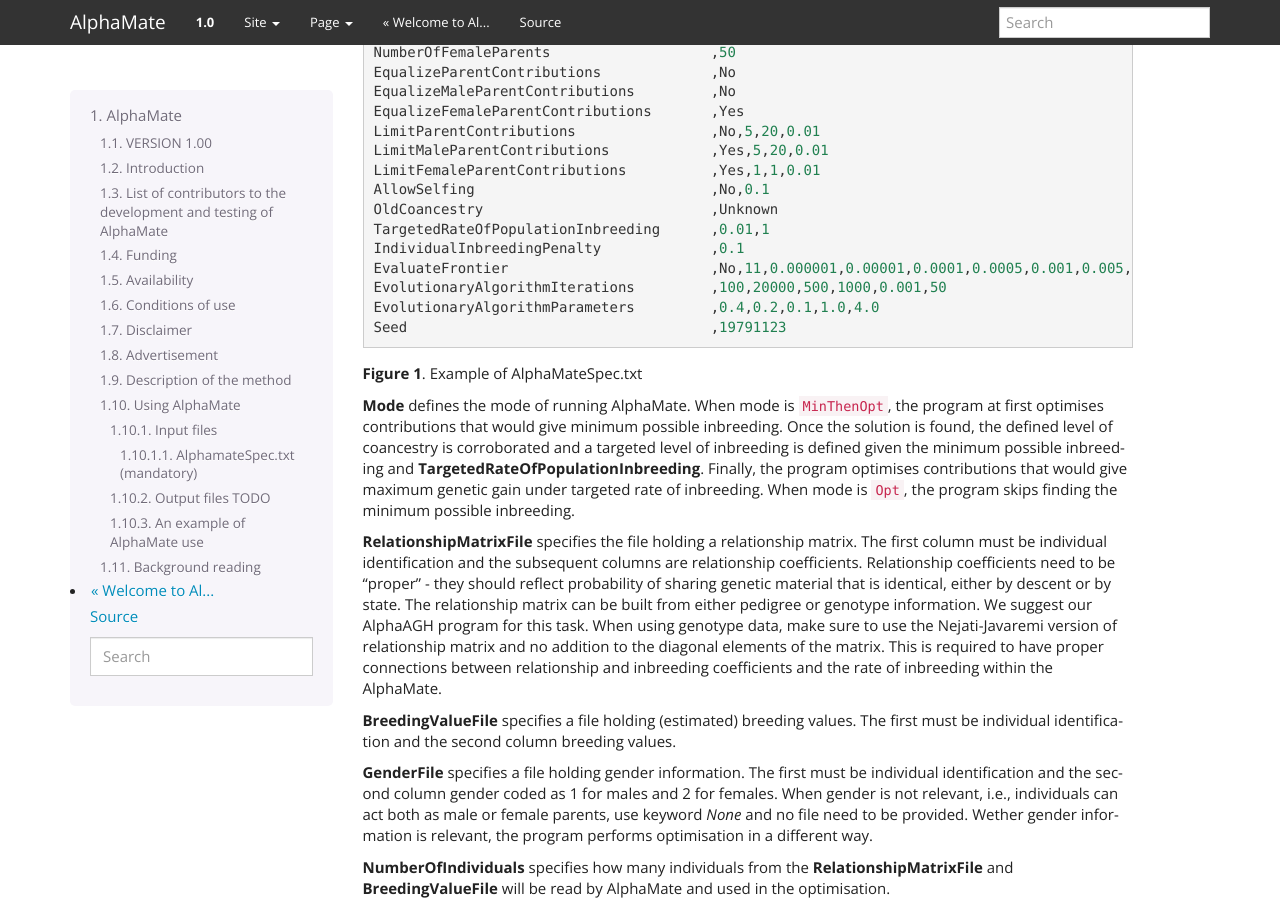
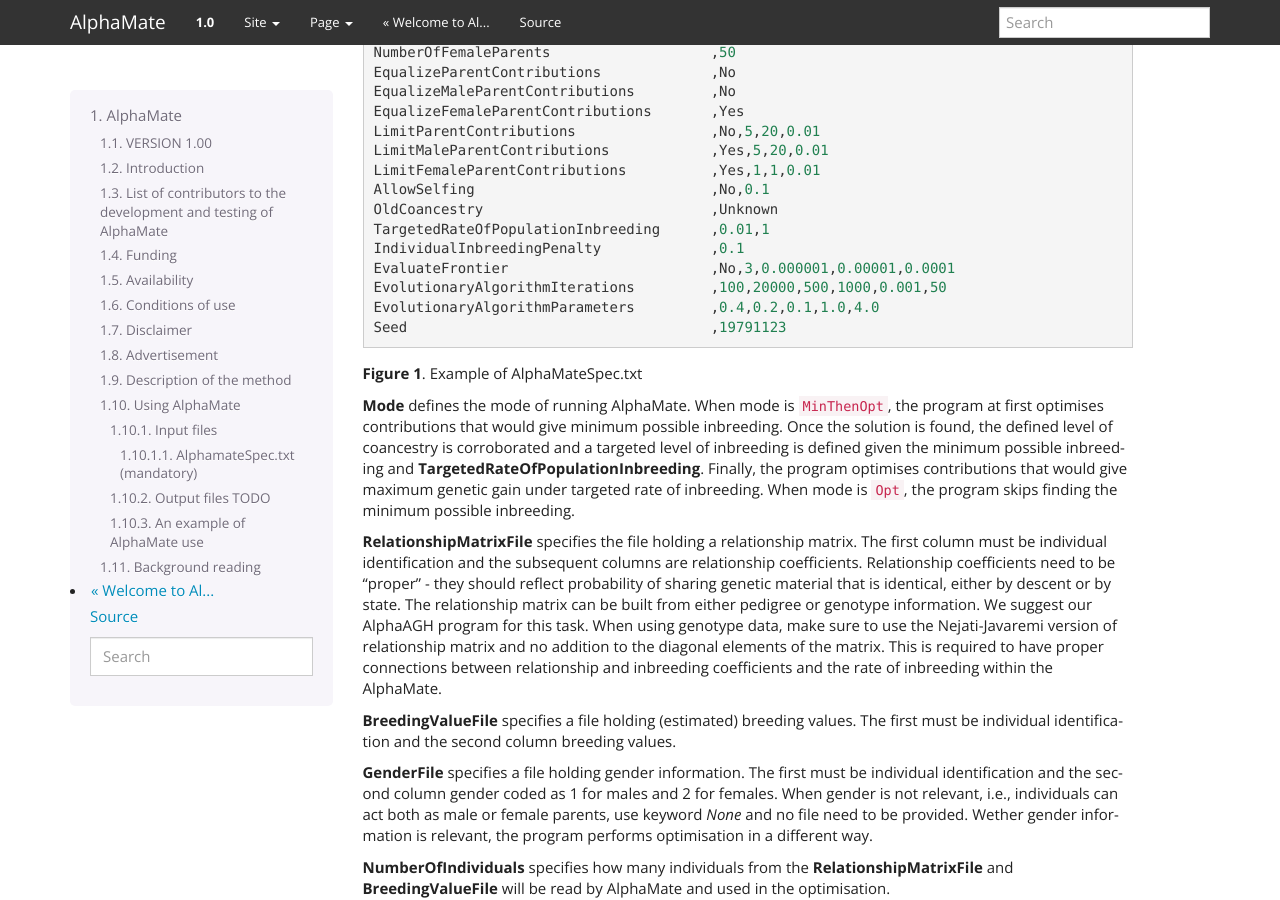
Before and after one commit to AlphaGenes/AlphaMate, a Sphinx documentation site: the page built from doc/AlphaMate.rst, in a window 1280 px wide and 900 px high, scrolled down 2053 px. Built offline with Sphinx 7.4.7, drawn with Linux system fonts in a browser that asks for light colours.

```diff
--- a/doc/AlphaMate.rst
+++ b/doc/AlphaMate.rst
@@ -92,7 +92,7 @@ An example of *AlphaMateSpec.txt* is shown in `Figure 1`_. Text to the left of t
     OldCoancestry                           ,Unknown
     TargetedRateOfPopulationInbreeding      ,0.01,1
     IndividualInbreedingPenalty             ,0.1
-    EvaluateFrontier                        ,No,11,0.000001,0.00001,0.0001,0.0005,0.001,0.005,0.0075,0.025,0.05,0.075,0.1
+    EvaluateFrontier                        ,No,3,0.000001,0.00001,0.0001
     EvolutionaryAlgorithmIterations         ,100,20000,500,1000,0.001,50
     EvolutionaryAlgorithmParameters         ,0.4,0.2,0.1,1.0,4.0
     Seed                                    ,19791123
```
Also changed, not shown: 5 other files.
